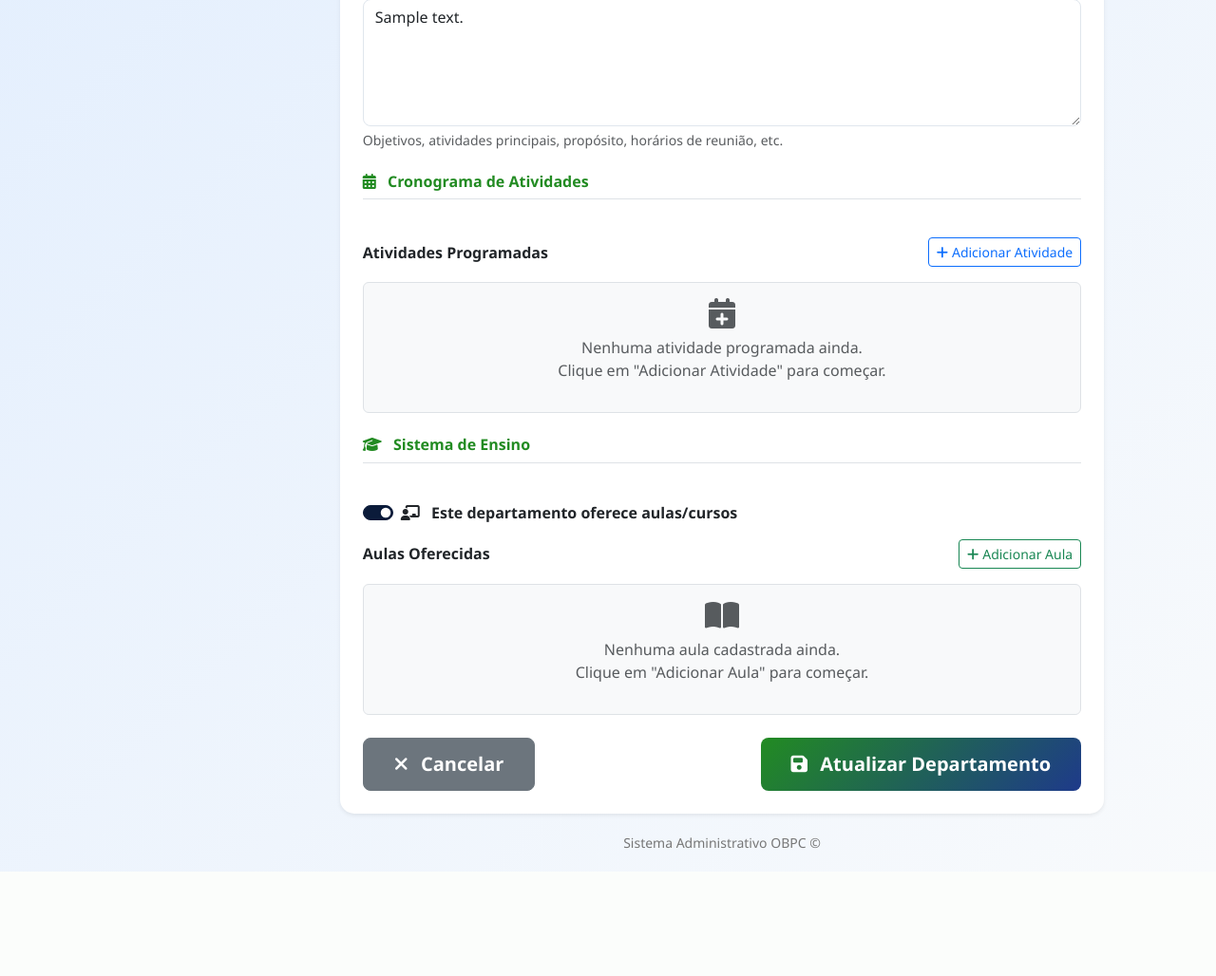
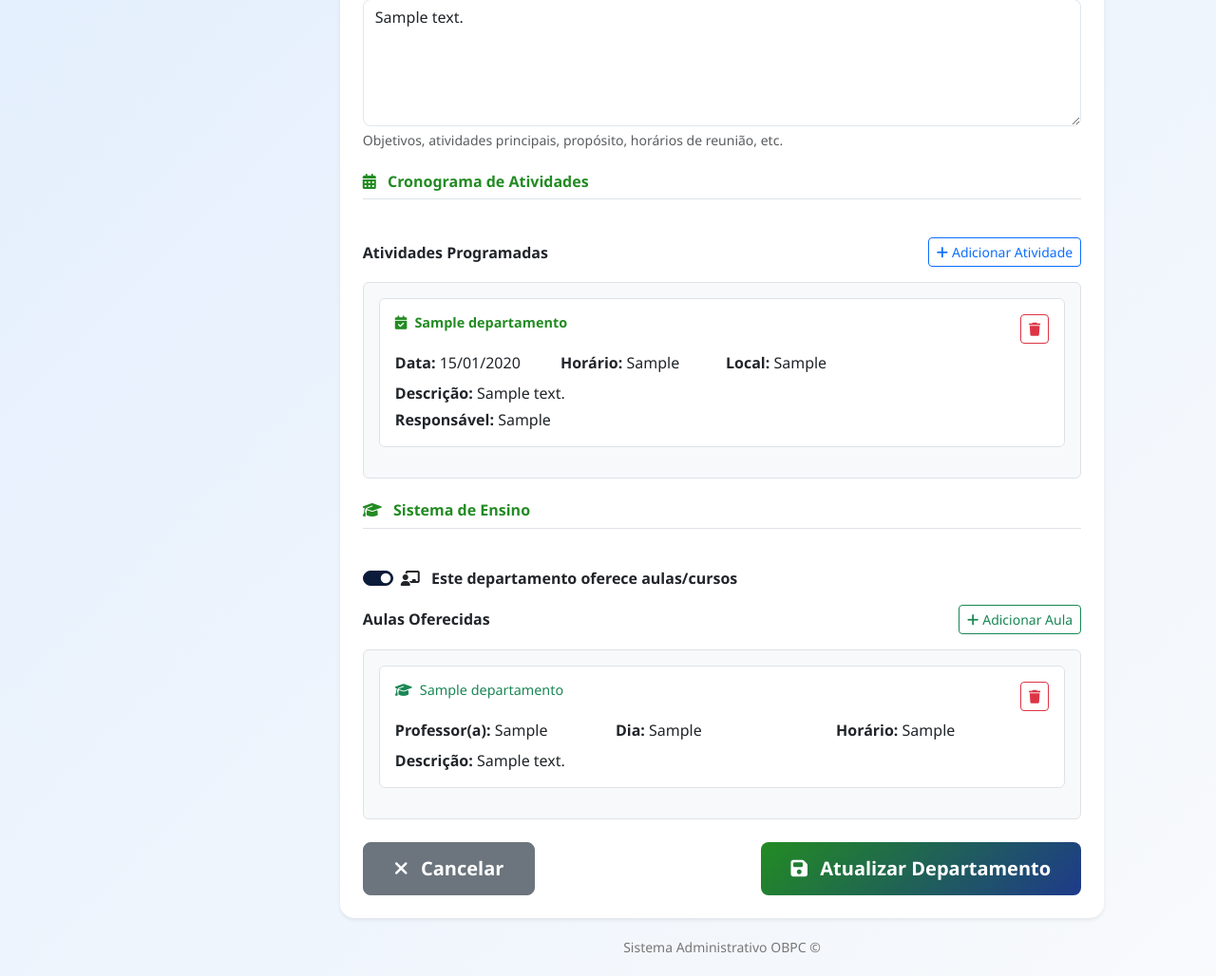
Before and after one commit to JulianoSaroba123/erp_OBPC, a Flask app: page /departamentos/editar/1 in a window 1280 px wide. Shown: the part 1085-2113 px from the top of the page at 95% size. Before the commit the page ends 2003 px from the top, so only its background shows below. Run offline with Flask 3, Linux system fonts and the light colour scheme; a user stored in the database is signed in; tables that the repository leaves empty hold one stand-in row (values such as "Sample post"); parts of the project's set-up code (start-up, migrations or seed data) failed here and were passed over.

Commit message:
Implementar carregamento de cronogramas e aulas existentes ao editar departamento

```diff
--- a/app/departamentos/departamentos_routes.py
+++ b/app/departamentos/departamentos_routes.py
@@ -197,6 +197,34 @@ def excluir_departamento(id):
 # ROTAS PARA CRONOGRAMAS DE DEPARTAMENTOS
 # ============================================================================
 
+@departamentos_bp.route('/departamentos/<int:departamento_id>/cronogramas/listar')
+@login_required
+def listar_cronogramas_json(departamento_id):
+    """Lista cronogramas de um departamento em formato JSON"""
+    try:
+        cronogramas = CronogramaDepartamento.query.filter_by(
+            departamento_id=departamento_id,
+            ativo=True
+        ).order_by(CronogramaDepartamento.data_evento.asc()).all()
+
+        cronogramas_list = []
+        for c in cronogramas:
+            cronogramas_list.append({
+                'id': c.id,
+                'titulo': c.titulo,
+                'descricao': c.descricao or '',
+                'data_evento': c.data_evento.strftime('%d/%m/%Y'),
+                'horario': c.horario or '',
+                'local': c.local or '',
+                'responsavel': c.responsavel or '',
+                'exibir_no_painel': c.exibir_no_painel
+            })
+
+        return jsonify({'cronogramas': cronogramas_list})
+
+    except Exception as e:
+        return jsonify({'erro': str(e)}), 500
+
 @departamentos_bp.route('/departamentos/<int:departamento_id>/cronogramas')
 @login_required
 def listar_cronogramas(departamento_id):
@@ -281,6 +309,36 @@ def excluir_cronograma(cronograma_id):
 # ============================================================================
 # ROTAS PARA AULAS DE DEPARTAMENTOS
 # ============================================================================
+
+@departamentos_bp.route('/departamentos/<int:departamento_id>/aulas/listar')
+@login_required
+def listar_aulas_json(departamento_id):
+    """Lista aulas de um departamento em formato JSON"""
+    try:
+        aulas = AulaDepartamento.query.filter_by(
+            departamento_id=departamento_id,
+            ativo=True
+        ).order_by(AulaDepartamento.data_inicio.desc()).all()
+
+        aulas_list = []
+        for a in aulas:
+            aulas_list.append({
+                'id': a.id,
+                'titulo': a.titulo,
+                'descricao': a.descricao or '',
+                'professora': a.professora or '',
+                'dia_semana': a.dia_semana or '',
+                'horario': a.horario or '',
+                'local': a.local or '',
+                'max_alunos': a.max_alunos,
+                'data_inicio': a.data_inicio.strftime('%d/%m/%Y') if a.data_inicio else '',
+                'data_fim': a.data_fim.strftime('%d/%m/%Y') if a.data_fim else ''
+            })
+
+        return jsonify({'aulas': aulas_list})
+
+    except Exception as e:
+        return jsonify({'erro': str(e)}), 500
 
 @departamentos_bp.route('/departamentos/<int:departamento_id>/aulas')
 @login_required
--- a/app/departamentos/templates/departamentos/cadastro_departamento.html
+++ b/app/departamentos/templates/departamentos/cadastro_departamento.html
@@ -676,13 +676,76 @@ function removerAula(button) {
 // ============================================================================
 
 function carregarCronogramasExistentes(departamentoId) {
-    // Esta função será implementada quando tivermos dados existentes
-    console.log('Carregando cronogramas existentes para departamento:', departamentoId);
+    fetch(`/departamentos/${departamentoId}/cronogramas/listar`)
+        .then(response => response.json())
+        .then(data => {
+            const container = document.getElementById('cronogramas-container');
+            const vazioDiv = document.getElementById('cronogramas-vazio');
+
+            if (data.cronogramas && data.cronogramas.length > 0) {
+                vazioDiv.style.display = 'none';
+
+                data.cronogramas.forEach(cronograma => {
+                    const cronogramaHtml = `
+                        <div class="cronograma-item border rounded p-3 mb-3 bg-white" data-id="${cronograma.id}">
+                            <div class="d-flex justify-content-between align-items-start mb-2">
+                                <h6 class="text-primary mb-0">
+                                    <i class="fas fa-calendar-check me-2"></i>${cronograma.titulo}
+                                </h6>
+                                <button type="button" class="btn btn-sm btn-outline-danger" onclick="removerCronogramaSalvo(${cronograma.id}, this)">
+                                    <i class="fas fa-trash"></i>
+                                </button>
+                            </div>
+                            <div class="row g-2">
+                                <div class="col-md-3"><strong>Data:</strong> ${cronograma.data_evento}</div>
+                                <div class="col-md-3"><strong>Horário:</strong> ${cronograma.horario || '-'}</div>
+                                <div class="col-md-6"><strong>Local:</strong> ${cronograma.local || '-'}</div>
+                            </div>
+                            ${cronograma.descricao ? `<div class="mt-2"><strong>Descrição:</strong> ${cronograma.descricao}</div>` : ''}
+                            ${cronograma.responsavel ? `<div class="mt-1"><strong>Responsável:</strong> ${cronograma.responsavel}</div>` : ''}
+                        </div>
+                    `;
+                    container.insertAdjacentHTML('afterbegin', cronogramaHtml);
+                });
+            }
+        })
+        .catch(error => console.error('Erro ao carregar cronogramas:', error));
 }
 
 function carregarAulasExistentes(departamentoId) {
-    // Esta função será implementada quando tivermos dados existentes
-    console.log('Carregando aulas existentes para departamento:', departamentoId);
+    fetch(`/departamentos/${departamentoId}/aulas/listar`)
+        .then(response => response.json())
+        .then(data => {
+            const container = document.getElementById('aulas-container');
+            const vazioDiv = document.getElementById('aulas-vazio');
+
+            if (data.aulas && data.aulas.length > 0) {
+                vazioDiv.style.display = 'none';
+
+                data.aulas.forEach(aula => {
+                    const aulaHtml = `
+                        <div class="aula-item border rounded p-3 mb-3 bg-white" data-id="${aula.id}">
+                            <div class="d-flex justify-content-between align-items-start mb-2">
+                                <h6 class="text-success mb-0">
+                                    <i class="fas fa-graduation-cap me-2"></i>${aula.titulo}
+                                </h6>
+                                <button type="button" class="btn btn-sm btn-outline-danger" onclick="removerAulaSalva(${aula.id}, this)">
+                                    <i class="fas fa-trash"></i>
+                                </button>
+                            </div>
+                            <div class="row g-2">
+                                <div class="col-md-4"><strong>Professor(a):</strong> ${aula.professora || '-'}</div>
+                                <div class="col-md-4"><strong>Dia:</strong> ${aula.dia_semana || '-'}</div>
+                                <div class="col-md-4"><strong>Horário:</strong> ${aula.horario || '-'}</div>
+                            </div>
+                            ${aula.descricao ? `<div class="mt-2"><strong>Descrição:</strong> ${aula.descricao}</div>` : ''}
+                        </div>
+                    `;
+                    container.insertAdjacentHTML('afterbegin', aulaHtml);
+                });
+            }
+        })
+        .catch(error => console.error('Erro ao carregar aulas:', error));
 }
 
 // Função para mostrar/ocultar seção de aulas
```
